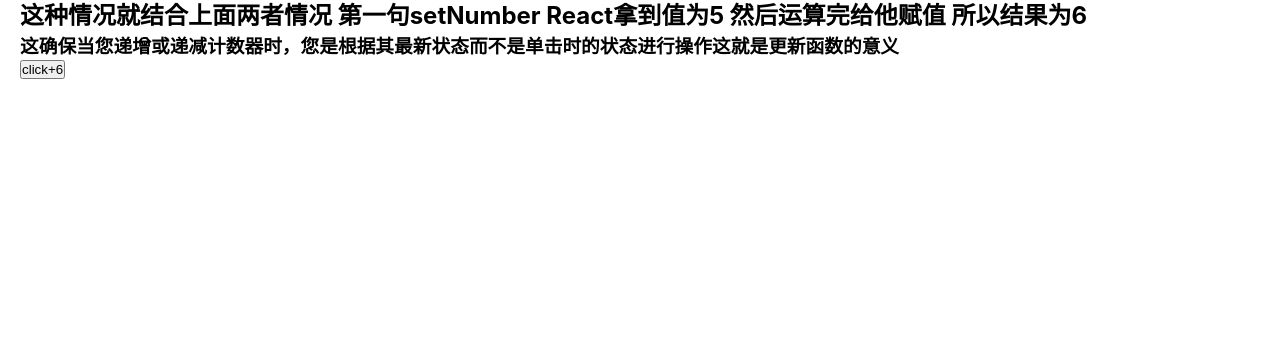
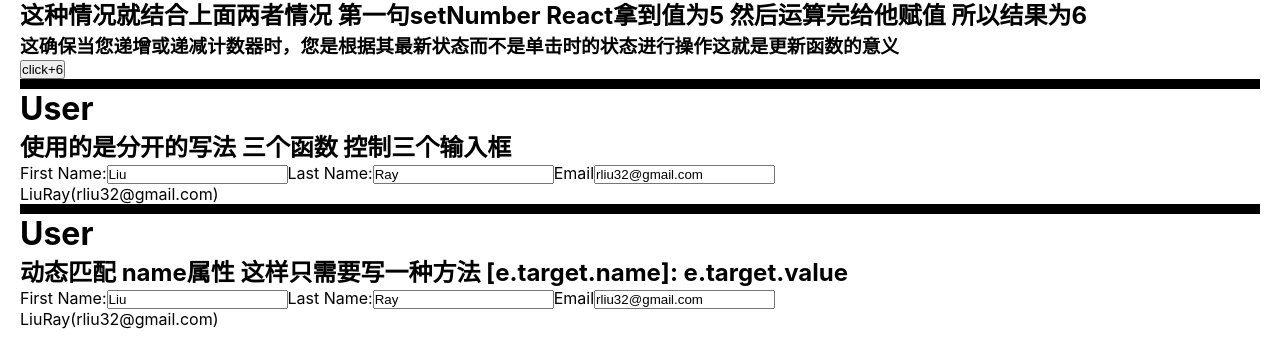
Before and after one commit to GuiYuanLu/My-app, a React (Create React App) app: page / in a window 1280 px wide. Shown: the part 3626-3972 px from the top of the page. Before the commit the page ends 3725 px from the top, so only its background shows below. Built offline with nearby package versions, Linux system fonts and the light colour scheme.

Commit message:
ObjectState

```diff
--- a/src/App.js
+++ b/src/App.js
@@ -9,6 +9,7 @@ import List from "./components/demo7/Scients.jsx";
 import Home from "./components/demo8/Test.jsx";
 import Gallery2 from "./components/demo9/Two.jsx";
 import { OneAdd, ThreeAdd, SixAdd } from "./components/demo10/Add.jsx";
+import { User, User2 } from "./components/demo11/ObjectState.jsx";
 
 function App() {
   return (
@@ -36,6 +37,10 @@ function App() {
       <OneAdd />
       <ThreeAdd />
       <SixAdd />
+      <hr />
+      <User />
+      <hr />
+      <User2 />
     </div>
   );
 }
--- /dev/null
+++ b/src/components/demo11/ObjectState.jsx
@@ -0,0 +1,116 @@
+import { useState } from "react";
+
+export function User() {
+  const [person, setPerson] = useState({
+    firstName: "Liu",
+    lastName: "Ray",
+    email: "rliu32@gmail.com",
+  });
+
+  const handleChangeFirstName = (e) => {
+    setPerson({
+      ...person,
+      firstName: e.target.value,
+    });
+  };
+
+  const handleChangeLastName = (e) => {
+    setPerson({
+      ...person,
+      lastName: e.target.value,
+    });
+  };
+
+  const handleChangeemail = (e) => {
+    setPerson({
+      ...person,
+      email: e.target.value,
+    });
+  };
+
+  return (
+    <div>
+      <h1>User</h1>
+      <h2>使用的是分开的写法 三个函数 控制三个输入框</h2>
+      <form>
+        <label>First Name:</label>
+        <input
+          type="text"
+          value={person.firstName}
+          onChange={handleChangeFirstName}
+        />
+        <label>Last Name:</label>
+        <input
+          type="text"
+          value={person.lastName}
+          onChange={handleChangeLastName}
+        />
+        <label>Email</label>
+        <input type="text" value={person.email} onChange={handleChangeemail} />
+        <p>
+          {person.firstName}
+          {""}
+          {person.lastName}
+          {""}({person.email})
+        </p>
+      </form>
+    </div>
+  );
+}
+
+// 使用 setPerson({
+//     ...person,
+//     [e.target.name]: e.target.value
+//   });
+//这种写法 动态匹配 属性 这样只需要写一种方法
+export function User2() {
+  const [person, setPerson] = useState({
+    firstName: "Liu",
+    lastName: "Ray",
+    email: "rliu32@gmail.com",
+  });
+
+  const handleChangeName = (e) => {
+    setPerson({
+      ...person,
+      [e.target.name]: e.target.value,
+    });
+  };
+  return (
+    <div>
+      <h1>User</h1>
+      <h2>
+        动态匹配 name属性 这样只需要写一种方法 [e.target.name]: e.target.value
+      </h2>
+      <form>
+        <label>First Name:</label>
+        <input
+          name="firstName"
+          type="text"
+          value={person.firstName}
+          onChange={handleChangeName}
+        />
+        <label>Last Name:</label>
+        <input
+          type="text"
+          name="lastName"
+          value={person.lastName}
+          onChange={handleChangeName}
+        />
+        <label>Email</label>
+        <input
+          type="text"
+          name="email"
+          value={person.email}
+          onChange={handleChangeName}
+        />
+        <p>
+          {person.firstName}
+          {""}
+          {person.lastName}
+          {""}({person.email})
+        </p>
+      </form>
+    </div>
+  );
+}
```
